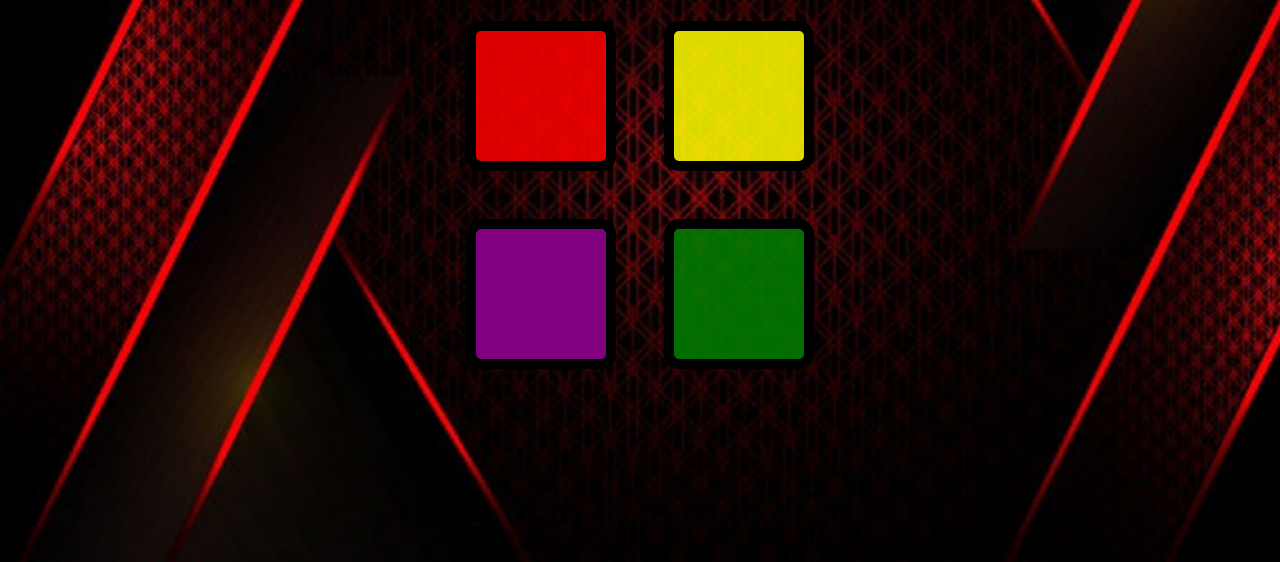
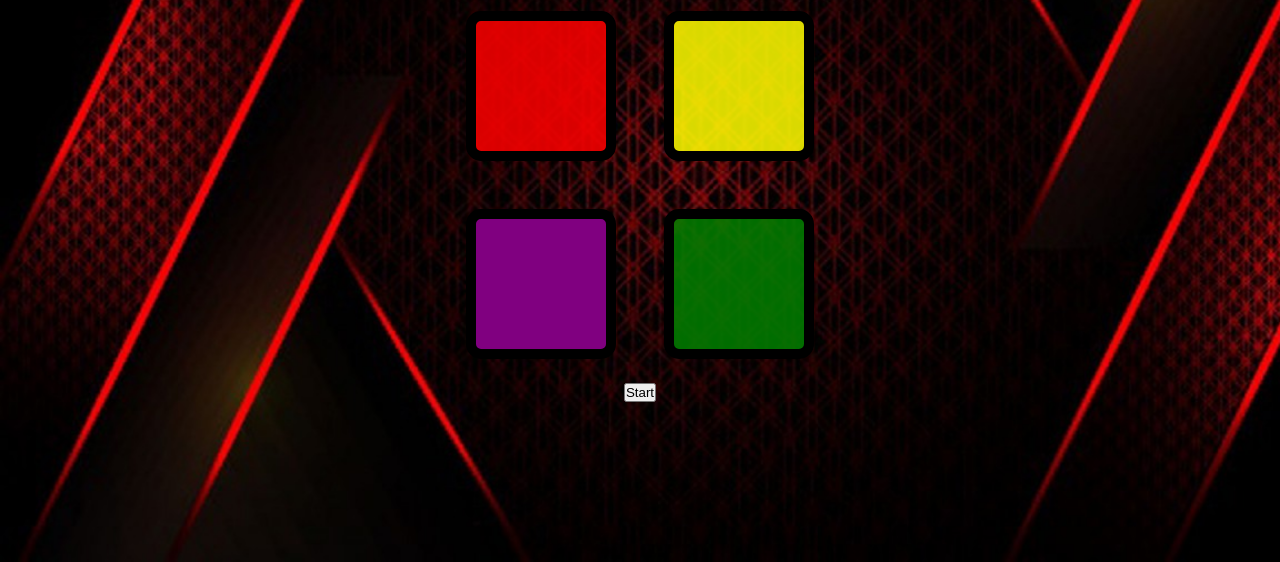
Before and after one commit to Adityab1179/Simon-Says, a plain HTML site: page index.html in a window 1280 px wide. Shown: the part 238-800 px from the top of the page. Drawn offline with Linux system fonts and the light colour scheme.

Commit message:
Update index.html

```diff
--- a/index.html
+++ b/index.html
@@ -20,6 +20,9 @@
                 <div type="button" class="box purple" id="purple"></div>
                 <div type="button" class="box green"  id="green" ></div>
             </div>
+            <div class="btn">
+            <button>Start</button>
+        </div>
         </div>
     </div>
 </body>
```
